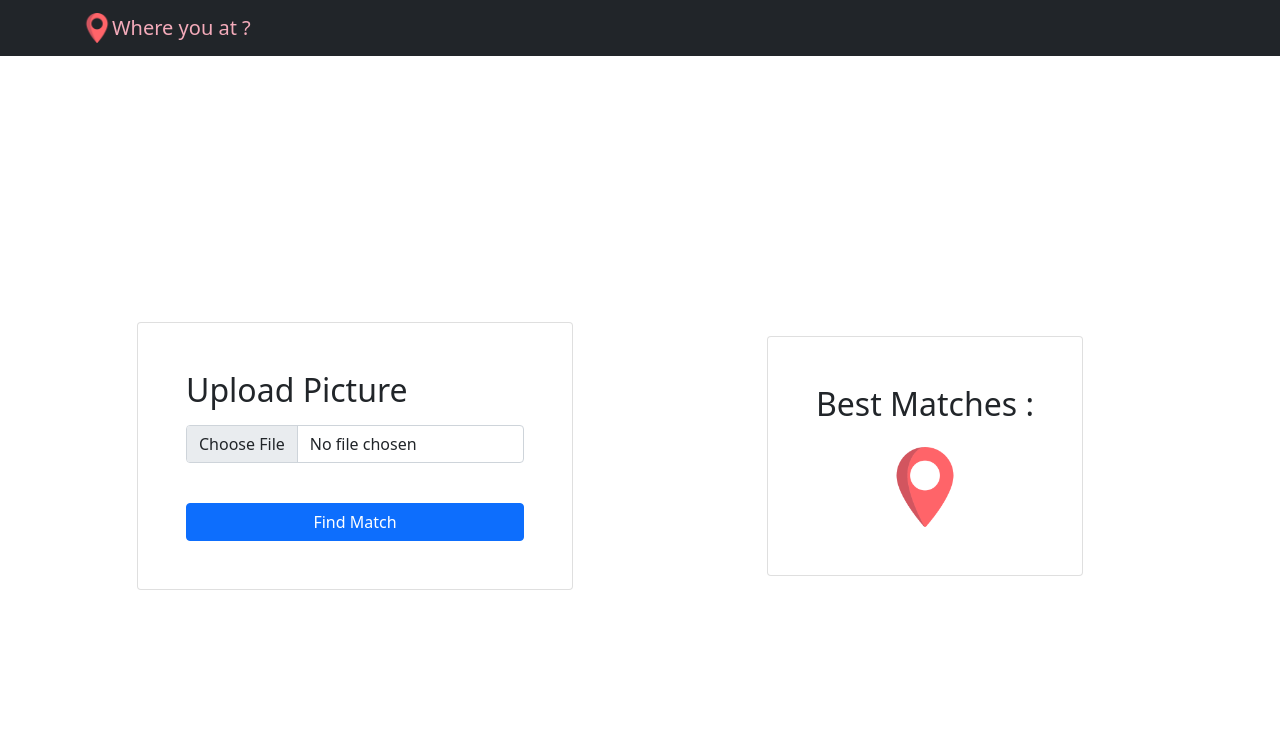
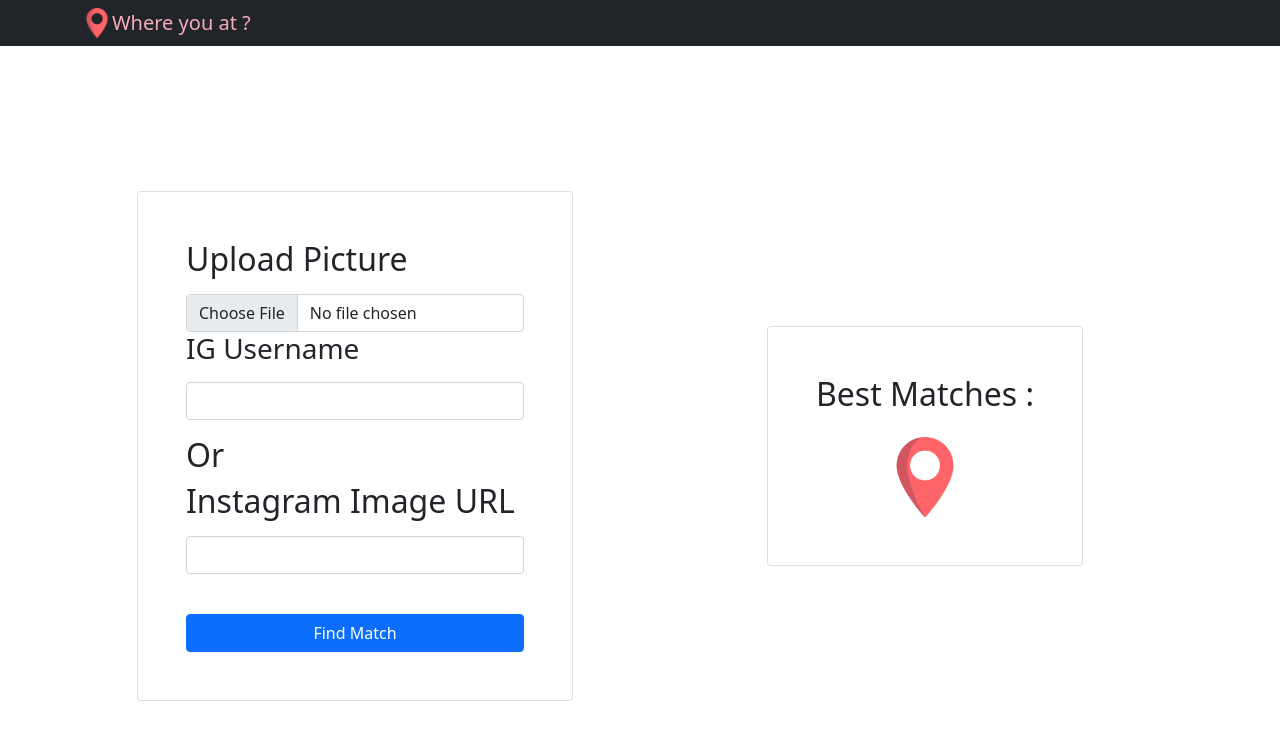
Before and after one commit to PrivatePrivates/frontend, a React (Create React App) app: page / in a window 1280 px wide. Shown: the top 740 px of the page. Built offline with nearby package versions, Linux system fonts and the light colour scheme.

Commit message:
Add option for imageurl or image + username

```diff
--- a/src/components/Dashboard.js
+++ b/src/components/Dashboard.js
@@ -9,6 +9,7 @@ function NavbarDash() {
     <>
       <Navbar bg="dark" variant="dark">
         <Container>
+          <a style={{ textDecoration: "none" }} href="privateprivates.ml">
             <Navbar.Brand style={{ textAlign: "center", color: "#f4abba" }}>
               <Image
                 alt=""
@@ -19,6 +20,7 @@ function NavbarDash() {
               />
               Where you at ?
             </Navbar.Brand>
+          </a>
         </Container>
       </Navbar>
       <Container>
@@ -34,8 +36,30 @@ function NavbarDash() {
                     <Form.Label>
                       <h2>Upload Picture</h2>
                     </Form.Label>
+
                     <Form.Control
                       type="file"
+                      onChange={(e) => {
+                        console.log(e.target.files[0]);
+                      }}
+                    />
+                    <Form.Label>
+                      <h3>IG Username</h3>
+                    </Form.Label>
+                    <Form.Control
+                      type="text"
+                      onChange={(e) => {
+                        console.log(e.target.files[0]);
+                      }}
+                    />
+                  </Form.Group>
+                  <Form.Group controlId="formFile" className="mb-3">
+                    <Form.Label>
+                      <h2>Or</h2>
+                      <h2>Instagram Image URL</h2>
+                    </Form.Label>
+                    <Form.Control
+                      type="text"
                       onChange={(e) => {
                         console.log(e.target.files[0]);
                       }}
```
Lines whose indentation alone changed are shown as unchanged.
